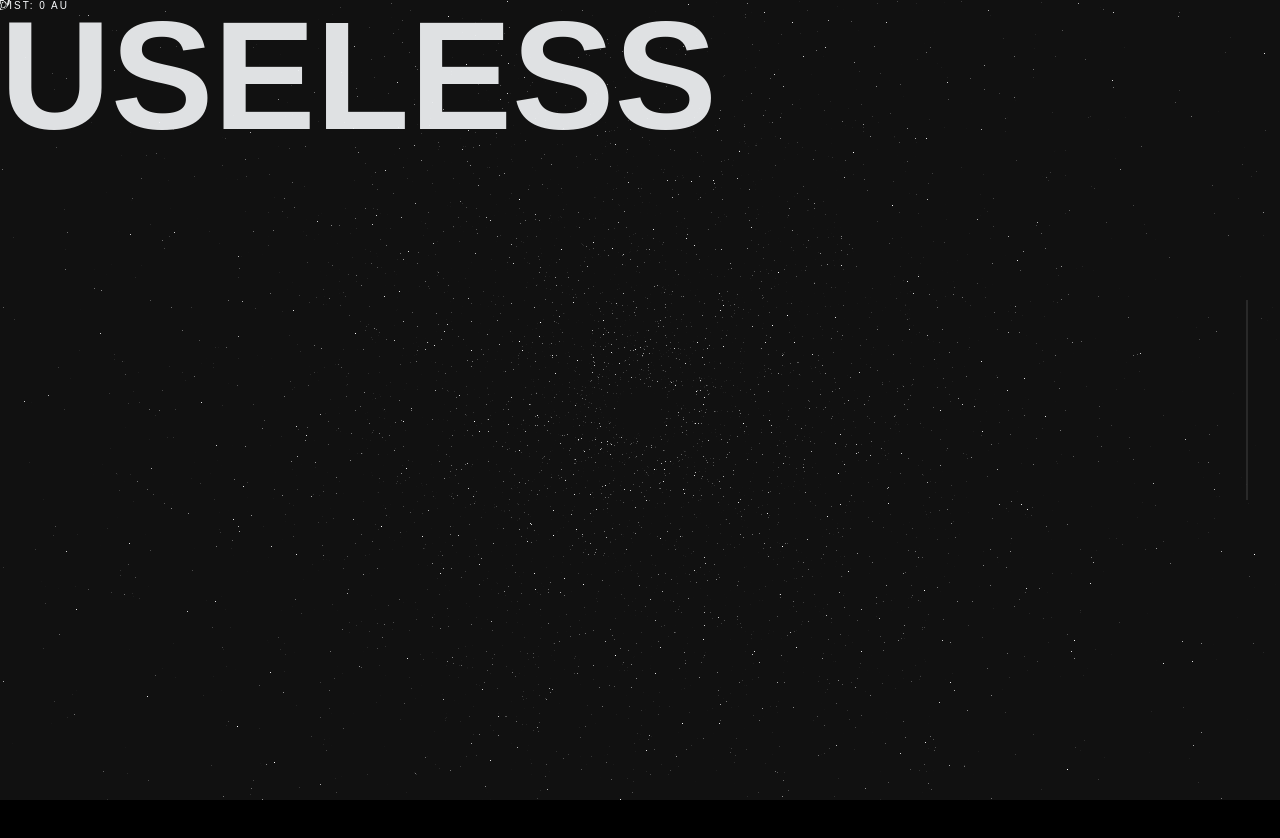
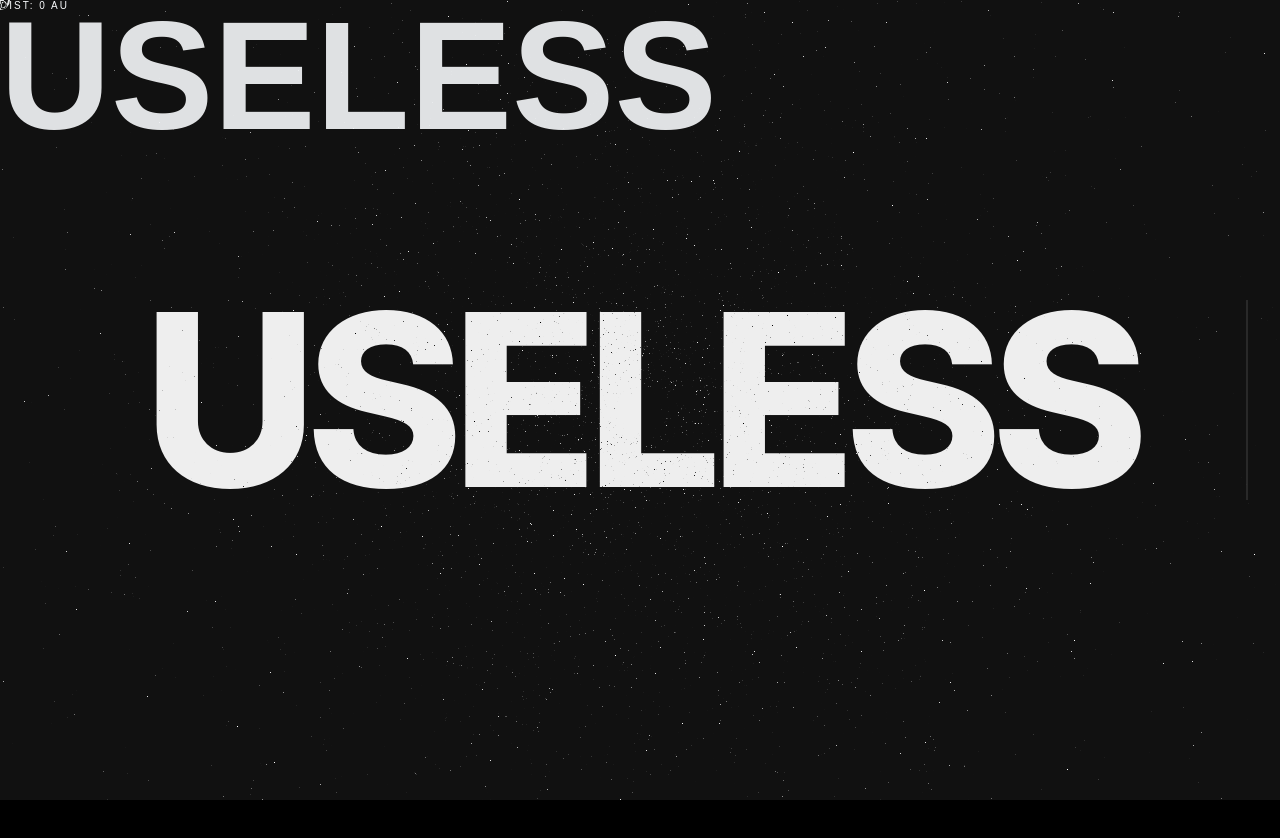
Before and after one commit to sashank321/collective-site, a React (Vite) app: page / in a window 1280 px wide. Shown: the top 838 px of the page. Built offline with nearby package versions, Linux system fonts and the light colour scheme.

Commit message:
feat: Begin Reconstruction - Add Cinematic Loader and Hybrid Useless UI

```diff
--- a/src/App.tsx
+++ b/src/App.tsx
@@ -19,6 +19,8 @@ import { Momentum } from './components/dom/Momentum'
 import { Memory } from './components/dom/Memory'
 import { Contact } from './components/dom/Contact'
 // import { Loading } from './components/dom/Loading'
+import { Loader } from './components/ui/Loader'
+import { UselessOverlay } from './components/dom/UselessOverlay'
 import { Cursor } from './components/ui/Cursor'
 import { useStore } from './store/useStore'
 
@@ -152,7 +154,8 @@ function App() {
 
   return (
     <>
-      {/* <Loading /> */}
+      <Loader />
+      <UselessOverlay />
       <Cursor />
 
       <div id="webgl-canvas" style={{ position: 'fixed', top: 0, left: 0, width: '100%', height: '100%', zIndex: 0, pointerEvents: 'none' }}>
--- /dev/null
+++ b/src/components/dom/UselessOverlay.tsx
@@ -0,0 +1,58 @@
+import { useEffect, useRef } from 'react'
+import { useStore } from '../../store/useStore'
+
+export function UselessOverlay() {
+    const ref = useRef<HTMLDivElement>(null)
+
+    useEffect(() => {
+        const unsub = useStore.subscribe(
+            (state) => {
+                const speed = state.scrollSpeed
+                if (!ref.current) return
+
+                // Parallax/Fade logic based on scroll
+                // Ideally we'd map this to the Lenis scroll position,
+                // but for now we can infer "start" state or simply let it cover the screen initially
+
+                // Simple fade out on scroll
+                // We need actual scroll position, not just speed.
+                // But since we are using Lenis in App.tsx, we can try to hook into that
+                // or just let the CSS handle the initial state.
+
+                // For this prototype, let's keep it static "USELESS" that fades when you start moving
+                const opacity = Math.max(0, 1 - Math.min(speed * 20, 1)) // Fade out on movement
+                ref.current.style.opacity = opacity.toString()
+                ref.current.style.filter = `blur(${speed * 20}px)`
+            }
+        )
+        return () => unsub()
+    }, [])
+
+    return (
+        <div ref={ref} style={{
+            position: 'fixed',
+            top: 0,
+            left: 0,
+            width: '100%',
+            height: '100vh',
+            display: 'flex',
+            alignItems: 'center',
+            justifyContent: 'center',
+            zIndex: 50, // Below UI but above Canvas if needed, actually should be on top for Intro
+            pointerEvents: 'none',
+            mixBlendMode: 'difference',
+            color: 'white'
+        }}>
+            <h1 style={{
+                fontFamily: 'Inter, sans-serif',
+                fontWeight: 800,
+                fontSize: 'clamp(4rem, 20vw, 15rem)',
+                letterSpacing: '-0.05em',
+                margin: 0,
+                lineHeight: 0.8
+            }}>
+                USELESS
+            </h1>
+        </div>
+    )
+}
--- /dev/null
+++ b/src/components/ui/Loader.tsx
@@ -0,0 +1,54 @@
+import { useProgress } from '@react-three/drei'
+
+export function Loader() {
+    const { active, progress } = useProgress()
+
+    if (!active) return null
+
+    return (
+        <div className="loader-container" style={{
+            position: 'fixed',
+            top: 0,
+            left: 0,
+            width: '100vw',
+            height: '100vh',
+            background: '#000',
+            zIndex: 1000,
+            display: 'flex',
+            alignItems: 'center',
+            justifyContent: 'center',
+            flexDirection: 'column',
+            color: '#fff',
+            fontFamily: 'Inter, sans-serif',
+            transition: 'opacity 0.5s ease',
+            pointerEvents: 'none'
+        }}>
+            <div style={{
+                fontSize: '12px',
+                letterSpacing: '0.2em',
+                textTransform: 'uppercase',
+                opacity: 0.7,
+                marginBottom: '1rem'
+            }}>
+                Initializing Collective
+            </div>
+            <div style={{
+                width: '200px',
+                height: '2px',
+                background: '#333',
+                position: 'relative',
+                overflow: 'hidden'
+            }}>
+                <div style={{
+                    position: 'absolute',
+                    left: 0,
+                    top: 0,
+                    height: '100%',
+                    width: `${progress}%`,
+                    background: '#fff',
+                    transition: 'width 0.2s ease-out'
+                }} />
+            </div>
+        </div>
+    )
+}
```
